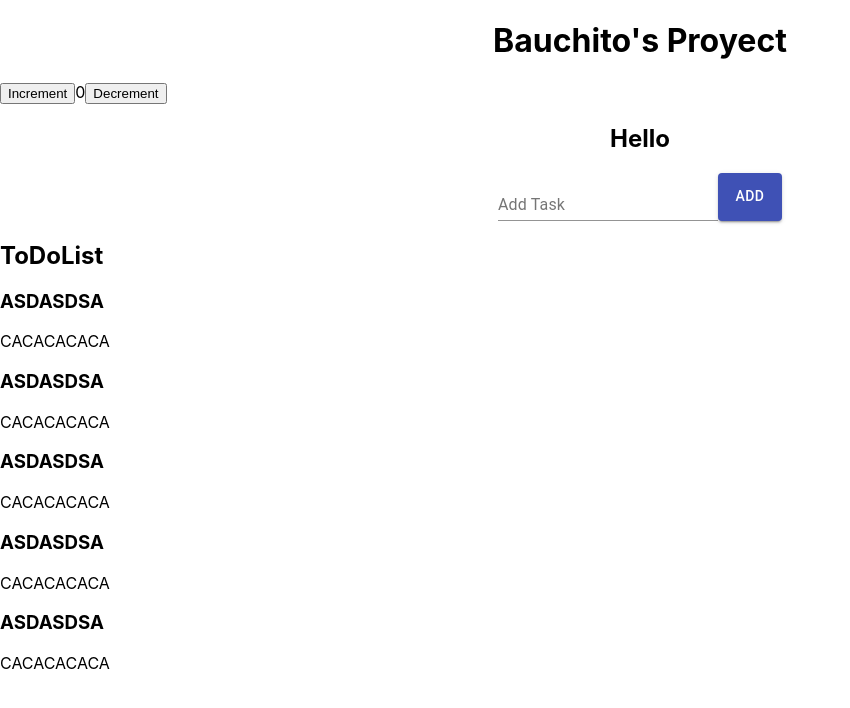
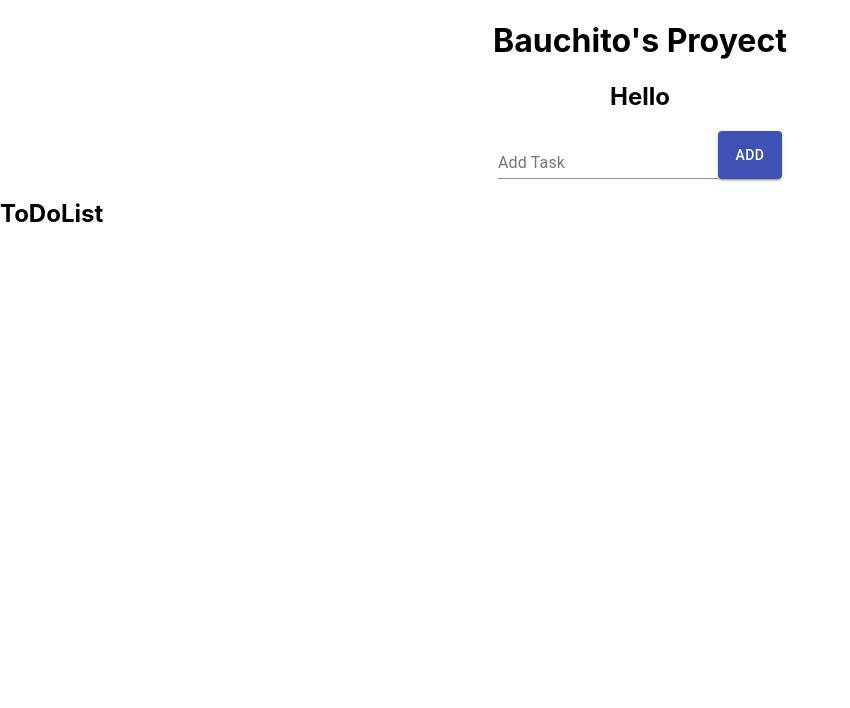
Before and after one commit to BautistaMiguel/to-do-app, a React (Create React App) app: page / in a window 1280 px wide. Shown: the top 708 px of the page, without its empty margins (0-850 px from the left). Built offline with nearby package versions, Linux system fonts and the light colour scheme.

Commit message:
addNote to redux store
Signed-off-by: Bautista Miguel <baucho3@gmail.com>

```diff
--- a/src/components/toDo/AddToDoForm/index.js
+++ b/src/components/toDo/AddToDoForm/index.js
@@ -2,8 +2,9 @@ import React from "react";
 import Button from "@material-ui/core/Button";
 import TextField from "@material-ui/core/TextField";
 import Box from "@material-ui/core/Box";
+import { addNote } from "../../../reducer";
 
-const AddToDoForm = () => (
+const AddToDoForm = ({ addNewNote }) => (
   <>
     <h2 style={{ color: "black", textAlign: "center" }}>Hello</h2>
     <Box
@@ -19,7 +20,11 @@ const AddToDoForm = () => (
       <form noValidate autoComplete="off">
         <TextField id="standard-basic" label="Add Task" />
       </form>
-      <Button variant="contained" color="primary">
+      <Button
+        onClick={() => addNewNote(addNote({ note: "asdfsadfsadf" }))}
+        variant="contained"
+        color="primary"
+      >
         Add
       </Button>
     </Box>
--- a/src/components/toDo/ToDoList/index.js
+++ b/src/components/toDo/ToDoList/index.js
@@ -1,21 +1,12 @@
 import React from "react";
 
-const hardcodedData = [
-  { title: "ASDASDSA", content: "CACACACACA" },
-  { title: "ASDASDSA", content: "CACACACACA" },
-  { title: "ASDASDSA", content: "CACACACACA" },
-  { title: "ASDASDSA", content: "CACACACACA" },
-  { title: "ASDASDSA", content: "CACACACACA" },
-];
-
-const ToDoList = () => (
+const ToDoList = ({ notes }) => (
   <>
     <h2>ToDoList</h2>
     <div>
-      {hardcodedData.map(({ title, content }) => (
-        <div className="hardcodedData" key={title}>
-          <h3>{title}</h3>
-          <p>{content}</p>
+      {notes.map(({ note }) => (
+        <div className="hardcodedData" key={note}>
+          {note}
         </div>
       ))}
     </div>
--- a/src/counter/index.js
+++ /dev/null
@@ -1,30 +0,0 @@
-import React from "react";
-import { useSelector, useDispatch } from "react-redux";
-import { decrement, increment } from "../reducer";
-
-const Counter = () => {
-  const count = useSelector((state) => state.counter.value);
-  const dispatch = useDispatch();
-
-  return (
-    <div>
-      <div>
-        <button
-          aria-label="Increment value"
-          onClick={() => dispatch(increment())}
-        >
-          Increment
-        </button>
-        <span>{count}</span>
-        <button
-          aria-label="Decrement value"
-          onClick={() => dispatch(decrement())}
-        >
-          Decrement
-        </button>
-      </div>
-    </div>
-  );
-};
-
-export default Counter;
--- a/src/pages/Home/index.js
+++ b/src/pages/Home/index.js
@@ -1,15 +1,19 @@
 import React from "react";
 import AddToDoForm from "../../components/toDo/AddToDoForm";
 import ToDoList from "../../components/toDo/ToDoList";
-import Counter from "../../counter";
+import { useSelector, useDispatch } from "react-redux";
+import { addNote } from "../../reducer";
 
-const Home = () => (
-  <>
-    <h1 style={{ textAlign: "center" }}>Bauchito's Proyect</h1>
-    <Counter />
-    <AddToDoForm />
-    <ToDoList />
-  </>
-);
+const Home = () => {
+  const notes = useSelector((state) => state.todo.notes);
+  const dispatch = useDispatch();
+  return (
+    <>
+      <h1 style={{ textAlign: "center" }}>Bauchito's Proyect</h1>
+      <AddToDoForm addNewNote={(note) => dispatch(addNote(note))} />
+      <ToDoList notes={notes} />
+    </>
+  );
+};
 
 export default Home;
--- a/src/reducer/index.js
+++ b/src/reducer/index.js
@@ -1,23 +1,17 @@
 import { createSlice } from "@reduxjs/toolkit";
 
-export const counterSlice = createSlice({
-  name: "counter",
+export const todoSlice = createSlice({
+  name: "todo",
   initialState: {
-    value: 0,
+    notes: [],
   },
   reducers: {
-    increment: (state) => {
-      state.value += 1;
-    },
-    decrement: (state) => {
-      state.value -= 1;
-    },
-    incrementByAmount: (state, action) => {
-      state.value += action.payload;
+    addNote: (state, { payload: { payload: note } }) => {
+      state.notes.push(note);
     },
   },
 });
 
-export const { increment, decrement, incrementByAmount } = counterSlice.actions;
+export const { addNote } = todoSlice.actions;
 
-export default counterSlice.reducer;
+export default todoSlice.reducer;
--- a/src/store/index.js
+++ b/src/store/index.js
@@ -3,6 +3,6 @@ import counterReducer from "../reducer";
 
 export default configureStore({
   reducer: {
-    counter: counterReducer,
+    todo: counterReducer,
   },
 });
```
